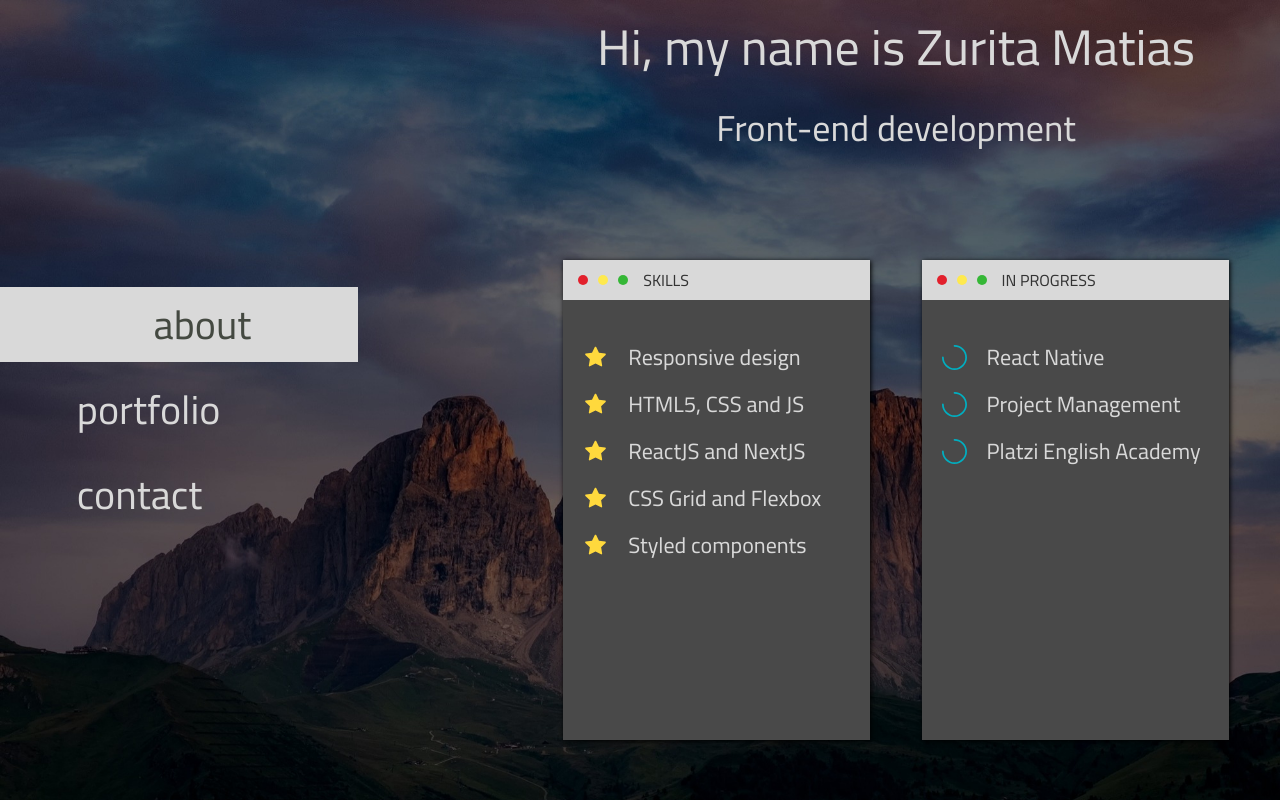
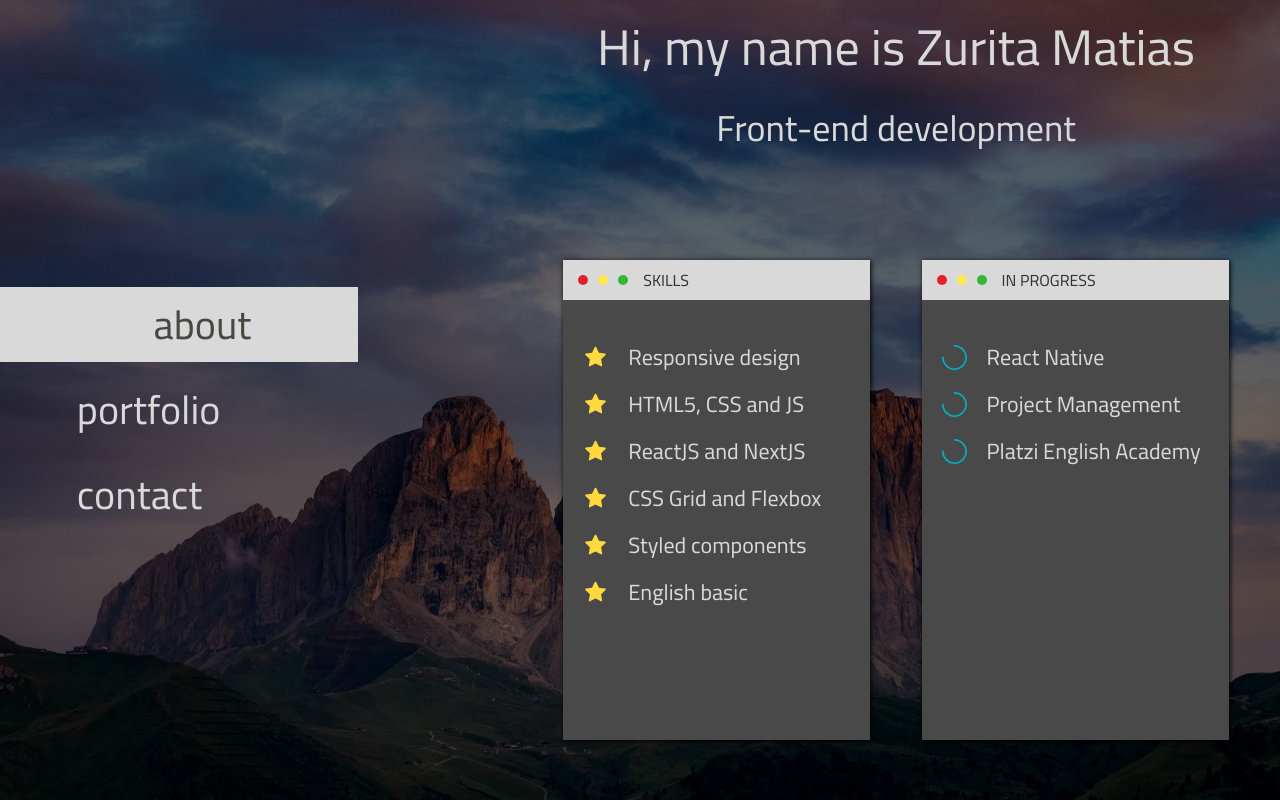
Before and after one commit to Turo1111/mzweb, a Next.js app: page / in a window 1280 px wide. Built offline with nearby package versions, Linux system fonts and the light colour scheme.

Commit message:
arreglo 2

```diff
--- a/components/About/index.js
+++ b/components/About/index.js
@@ -7,7 +7,7 @@
 
 const About = () => {
 
-    const skills = ["Responsive design", "HTML5, CSS and JS", "ReactJS and NextJS", "CSS Grid and Flexbox", "Styled components"]
+    const skills = ["Responsive design", "HTML5, CSS and JS", "ReactJS and NextJS", "CSS Grid and Flexbox", "Styled components", "English basic"]
     const progress = ["React Native", "Project Management", "Platzi English Academy"]
 
     return (
```
